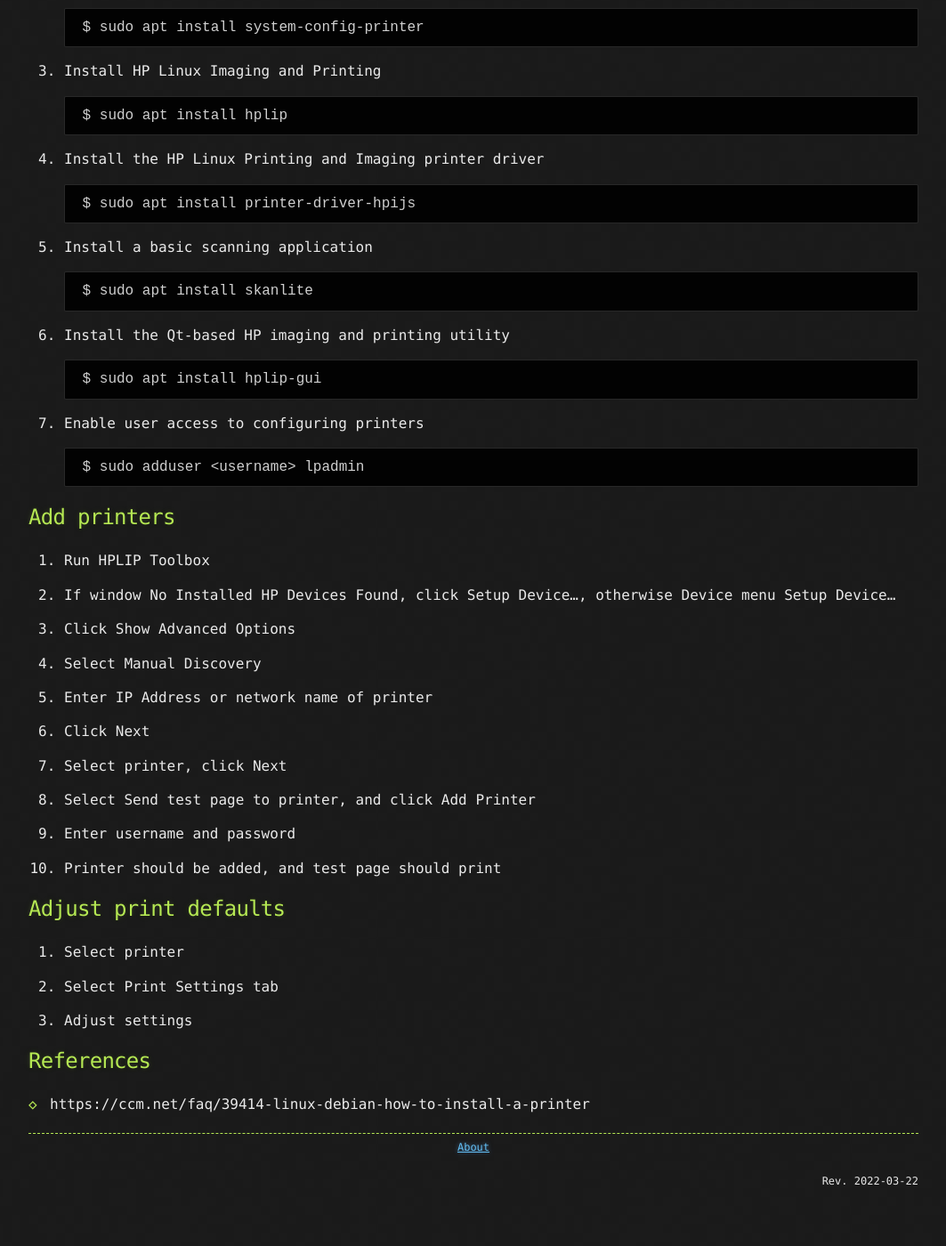
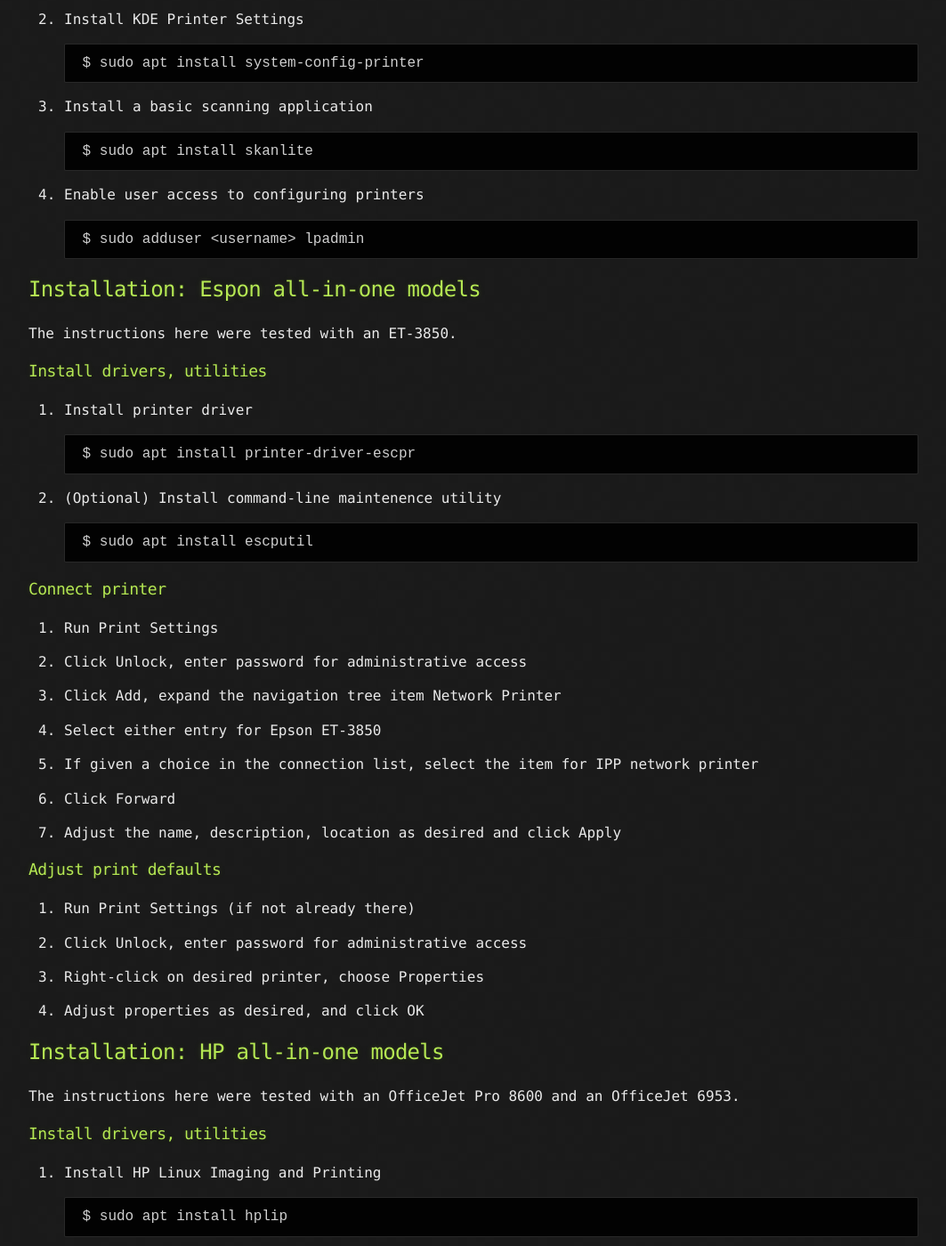
Before and after one commit to leebehrens/linux-notes, a Jekyll site: the page built from docs/_notes/printers-scanners.md, in a window 1280 px wide and 1400 px high, scrolled down 542 px. Shown: the whole window at 89% size, without its empty margins (108-1171 px from the left). Built offline with Jekyll 4.4.1, drawn with Linux system fonts in a browser that asks for light colours; the repository's description, which GitHub fills in, is left out; before the commit the page ends 1898 px from its top, so only the background shows below that; some of the changed text lies outside the part shown.

Commit message:
add java, adtpro; add epson to printers-scanners

````diff
--- a/docs/_notes/printers-scanners.md
+++ b/docs/_notes/printers-scanners.md
@@ -1,13 +1,14 @@
 ---
 title: Printers and scanners
 layout: note
-date: 2022-03-22
+date: 2022-08-14
 ---
 
-These instructions are specifically for HP AIO (all-in-one) models OfficeJet Pro 8600, OfficeJet 6953,
-with the KDE desktop entironment
+These instructions assume you are using the KDE desktop environment.
 
-## Installation
+Tip: Assign fixed IP addresses for all network printers on the router. This can simplify a variety of printer related administrative tasks across all operating systems.
+
+## Installation: CUPS, Skanlite (all printers)
 
 1. Install CUPS. `$ sudo apt list cups` may indicate CUPS is installed, but not all required packages are
     ```shell
@@ -19,32 +20,81 @@ with the KDE desktop entironment
     $ sudo apt install system-config-printer
     ```
 
-3. Install HP Linux Imaging and Printing
+3. Install a basic scanning application
+    ```shell
+    $ sudo apt install skanlite
+    ```
+
+4. Enable user access to configuring printers
+    ```shell
+    $ sudo adduser <username> lpadmin
+    ```
+
+## Installation: Espon all-in-one models
+
+The instructions here were tested with an ET-3850.
+
+### Install drivers, utilities
+
+1. Install printer driver
+    ```shell
+    $ sudo apt install printer-driver-escpr
+    ```
+
+2. (Optional) Install command-line maintenence utility
+    ```shell
+    $ sudo apt install escputil
+    ```
+
+### Connect printer
+
+1. Run Print Settings
+
+2. Click Unlock, enter password for administrative access
+
+3. Click Add, expand the navigation tree item Network Printer
+
+4. Select either entry for Epson ET-3850
+
+5. If given a choice in the connection list, select the item for IPP network printer
+
+6. Click Forward
+
+7. Adjust the name, description, location as desired and click Apply
+
+### Adjust print defaults
+
+1. Run Print Settings (if not already there)
+
+2. Click Unlock, enter password for administrative access
+
+3. Right-click on desired printer, choose Properties
+
+4. Adjust properties as desired, and click OK
+
+
+## Installation: HP all-in-one models
+
+The instructions here were tested with an OfficeJet Pro 8600 and an OfficeJet 6953.
+
+### Install drivers, utilities
+
+1. Install HP Linux Imaging and Printing
     ```shell
     $ sudo apt install hplip
     ```
 
-4. Install the HP Linux Printing and Imaging printer driver
+2. Install the HP Linux Printing and Imaging printer driver
     ```shell
     $ sudo apt install printer-driver-hpijs
     ```
 
-5. Install a basic scanning application
-    ```shell
-    $ sudo apt install skanlite
-    ```
-
-6. Install the Qt-based HP imaging and printing utility
+3. Install the Qt-based HP imaging and printing utility
     ```shell
     $ sudo apt install hplip-gui
     ```
 
-7. Enable user access to configuring printers
-    ```shell
-    $ sudo adduser <username> lpadmin
-    ```
-
-## Add printers
+### Connect printer
 
 1. Run HPLIP Toolbox
 
@@ -66,7 +116,7 @@ with the KDE desktop entironment
 
 10. Printer should be added, and test page should print
 
-## Adjust print defaults
+### Adjust print defaults
 
 1. Select printer
 
@@ -74,5 +124,6 @@ with the KDE desktop entironment
 
 3. Adjust settings
 
+
 ## References
 - https://ccm.net/faq/39414-linux-debian-how-to-install-a-printer
````
Also changed, not shown: docs/_notes/adtpro.md (added, +33 -0 lines), docs/_notes/java.md (added, +39 -0 lines), README.md.
